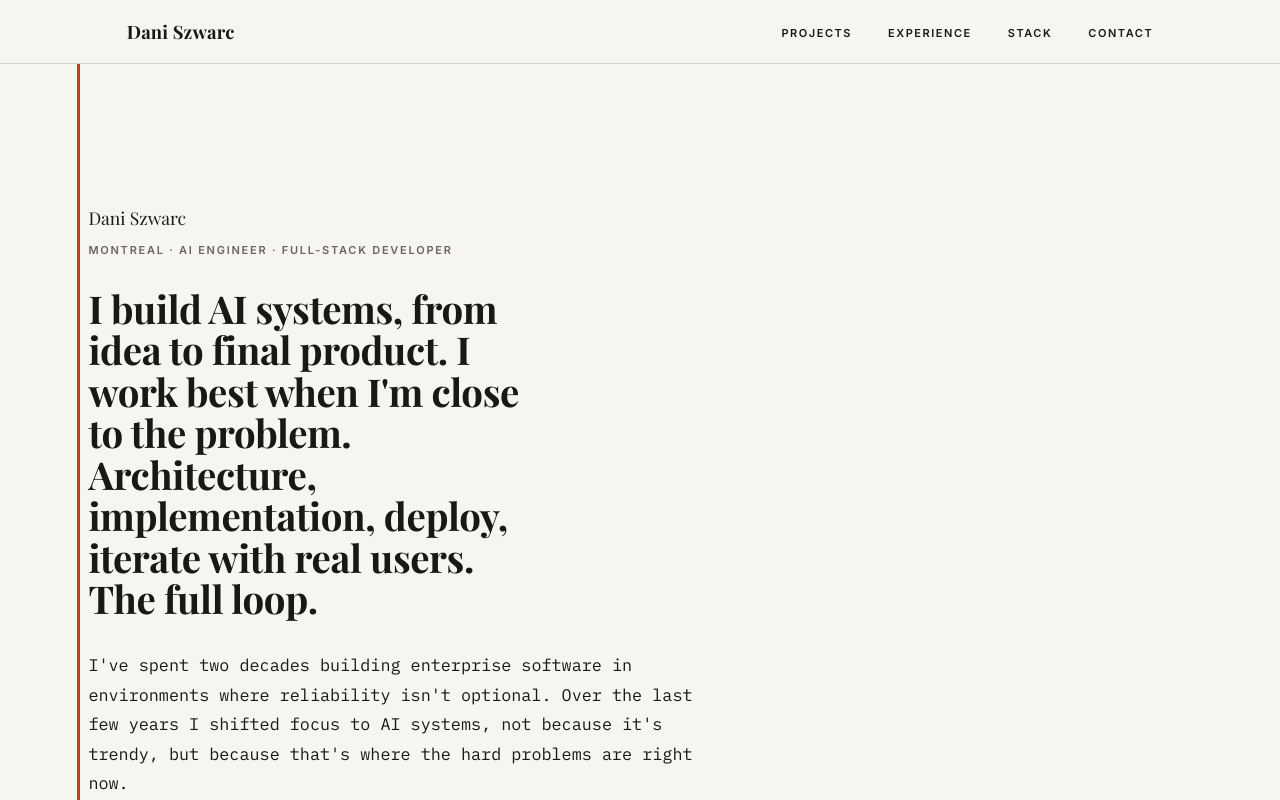
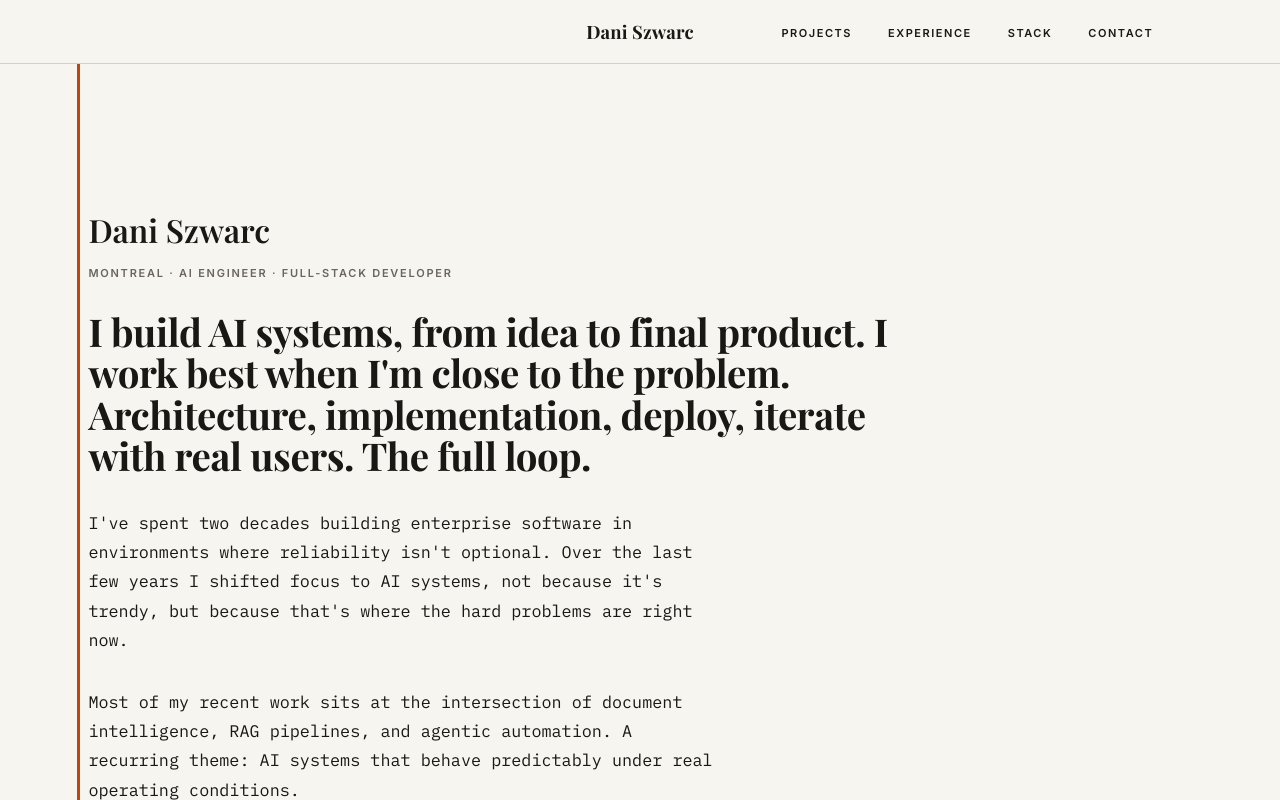
Before and after one commit to daniszwarc/portfolio, a Next.js app: page / in a window 1280 px wide. Shown: the top 800 px of the page. Built offline with nearby package versions, Linux system fonts and the light colour scheme.

Commit message:
fix: reduce H1 size, add Dani Szwarc to hero and nav

```diff
--- a/app/components/Hero.module.css
+++ b/app/components/Hero.module.css
@@ -25,8 +25,8 @@
 
 .name {
   font-family: var(--font-display);
-  font-weight: 400;
-  font-size: 1.1rem;
+  font-weight: 600;
+  font-size: 2rem;
   color: #1a1814;
   margin-bottom: 10px;
 }
@@ -47,7 +47,7 @@
   font-size: clamp(1.6rem, 3.5vw, 2.4rem);
   line-height: 1.08;
   letter-spacing: -0.01em;
-  max-width: 18ch;
+  max-width: 860px;
 }
 
 .headline em {
--- a/app/components/Nav.module.css
+++ b/app/components/Nav.module.css
@@ -11,9 +11,9 @@
 
 .inner {
   width: 100%;
-  display: flex;
+  display: grid;
+  grid-template-columns: 1fr auto 1fr;
   align-items: center;
-  justify-content: space-between;
 }
 
 .wordmark {
@@ -26,6 +26,7 @@
 
 .links {
   display: flex;
+  justify-content: flex-end;
   gap: clamp(16px, 3vw, 36px);
   list-style: none;
 }
--- a/app/components/Nav.tsx
+++ b/app/components/Nav.tsx
@@ -11,6 +11,7 @@ export default function Nav() {
   return (
     <nav className={styles.nav}>
       <div className={`container ${styles.inner}`}>
+        <span aria-hidden="true" />
         <a href="#" className={styles.wordmark}>
           Dani Szwarc
         </a>
```
